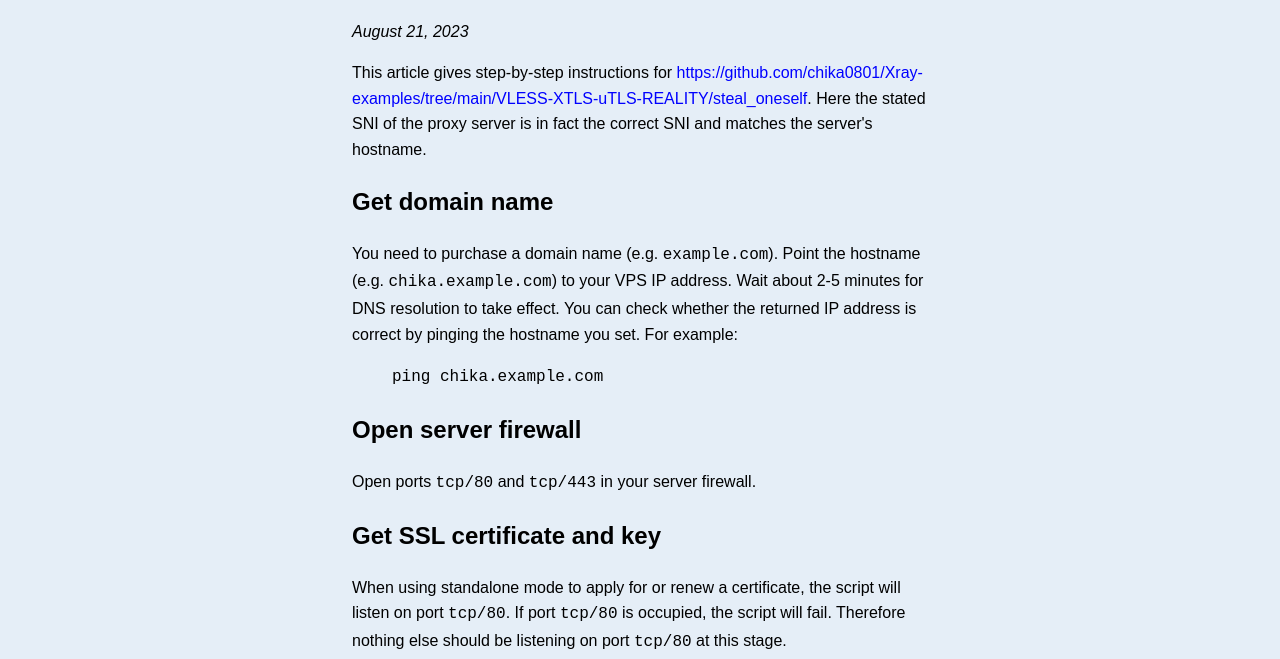
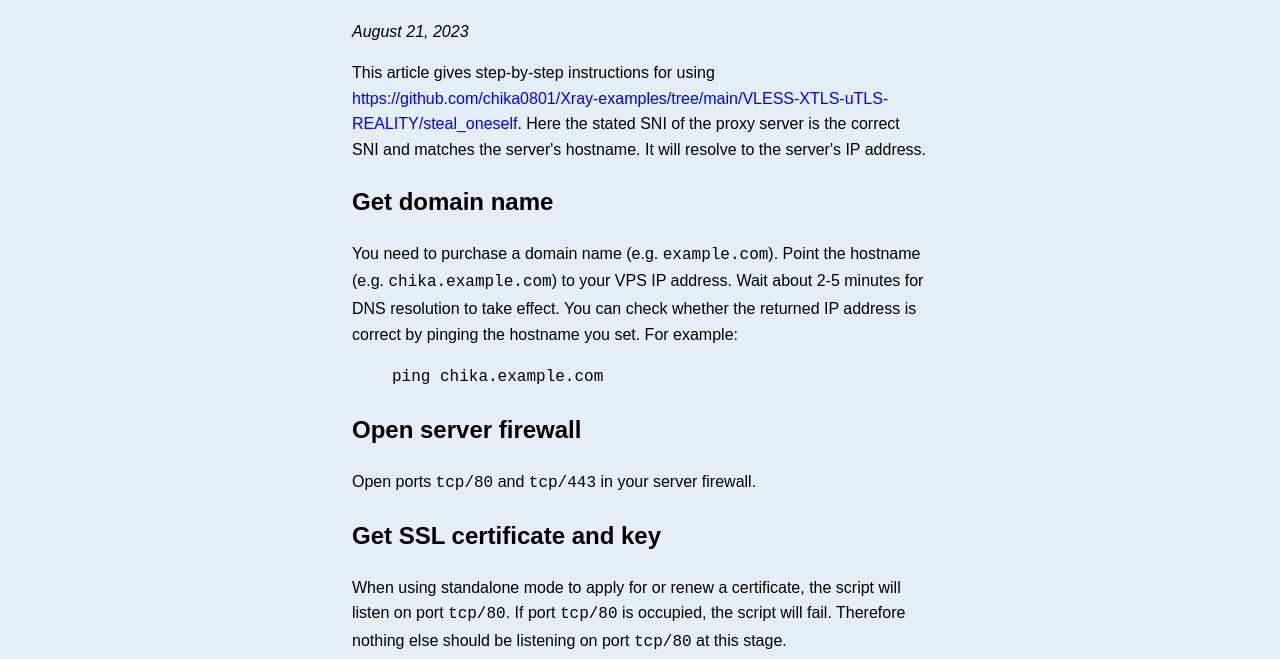
Before and after one commit to computerscot/computerscot.github.io, a plain HTML site: page vless-xtls-utls-reality-steal-oneself.html in a window 1280 px wide. Shown: the part 141-800 px from the top of the page. Drawn offline with Linux system fonts and the light colour scheme.

Commit message:
Update vless-xtls-utls-reality-steal-oneself.html

```diff
--- a/vless-xtls-utls-reality-steal-oneself.html
+++ b/vless-xtls-utls-reality-steal-oneself.html
@@ -22,7 +22,7 @@
   <div class="wrapper">
     <h1>Xray REALITY with 'steal oneself'</h1>
     <p><em>August 21, 2023</em></p>
-    <p>This article gives step-by-step instructions for <a href="https://github.com/chika0801/Xray-examples/tree/main/VLESS-XTLS-uTLS-REALITY/steal_oneself">https://github.com/chika0801/Xray-examples/tree/main/VLESS-XTLS-uTLS-REALITY/steal_oneself</a>. Here the stated SNI of the proxy server is in fact the correct SNI and matches the server's hostname.</p>
+    <p>This article gives step-by-step instructions for using <a href="https://github.com/chika0801/Xray-examples/tree/main/VLESS-XTLS-uTLS-REALITY/steal_oneself">https://github.com/chika0801/Xray-examples/tree/main/VLESS-XTLS-uTLS-REALITY/steal_oneself</a>. Here the stated SNI of the proxy server is the correct SNI and matches the server's hostname. It will resolve to the server's IP address.</p>
 
     <h2>Get domain name</h2>
     <p>You need to purchase a domain name (e.g. <code>example.com</code>). Point the hostname (e.g. <code>chika.example.com</code>) to your VPS IP address. Wait about 2-5 minutes for DNS resolution to take effect. You can check whether the returned IP address is correct by pinging the hostname you set. For example:</p>
```
